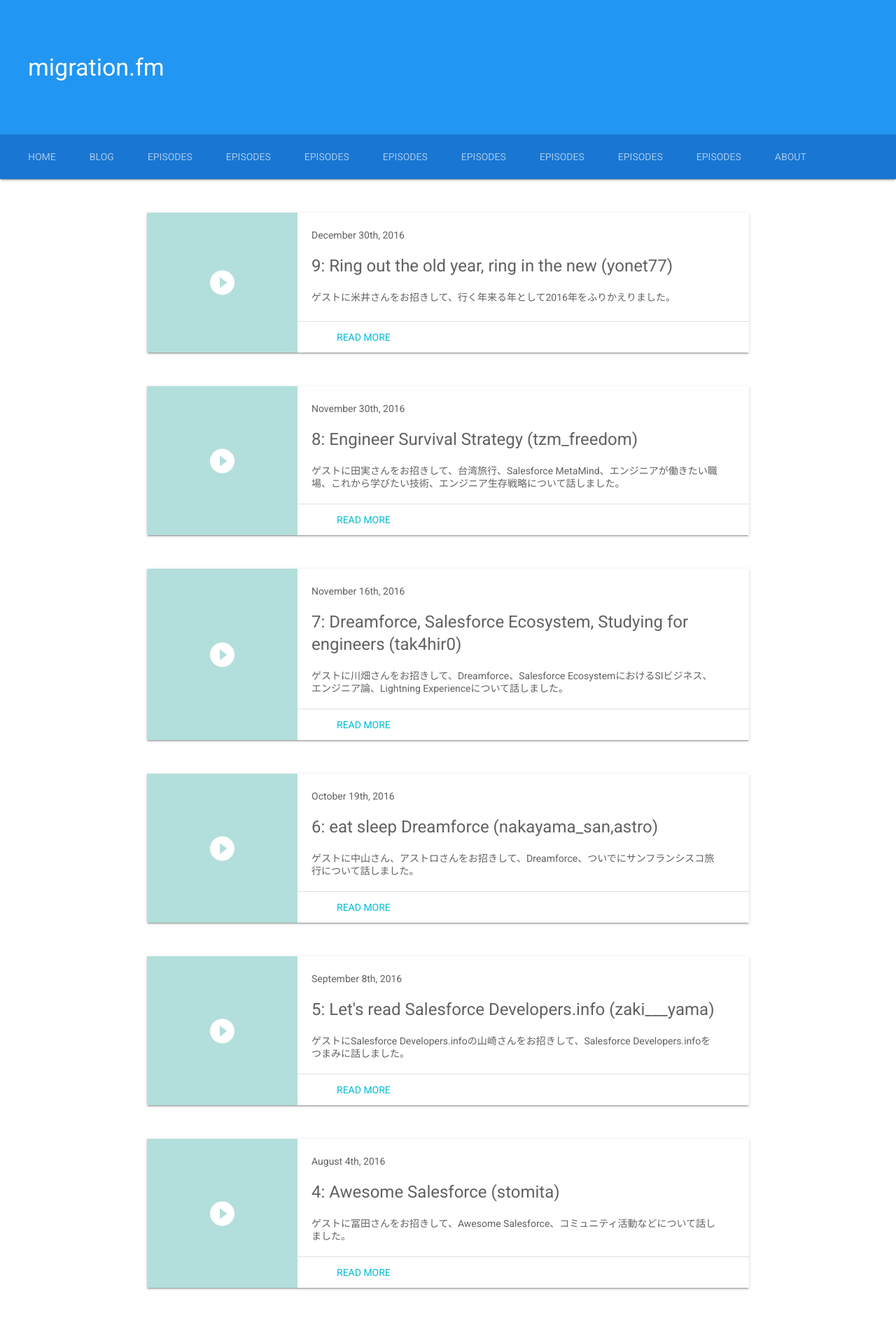
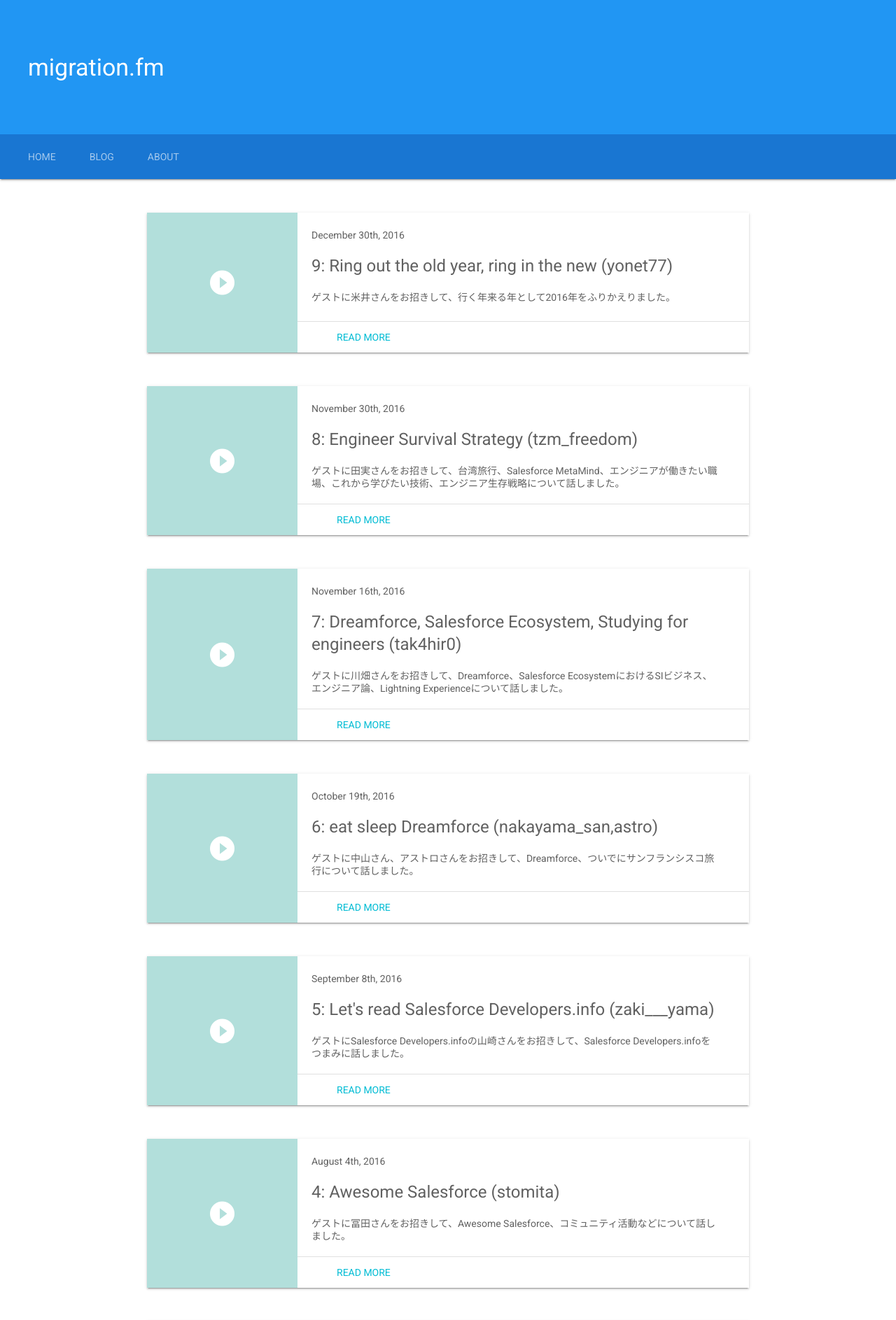
Before and after one commit to migrationfm/migrationfm.github.io, a Jekyll site: the page built from index.html, in a window 1280 px wide. Shown: the top 1887 px of the page at 70% size. Built offline with Jekyll 4.4.1, drawn with Linux system fonts in a browser that asks for light colours; nearby versions of some CDN libraries; the list of posts is cut into pages by our own code.

Commit message:
Fix header

```diff
--- a/_includes/header.html
+++ b/_includes/header.html
@@ -10,7 +10,7 @@
     <a href="{{ site.baseurl }}" class="mdl-layout__tab">Home</a>
     <a href="{{ site.blog_url }}" class="mdl-layout__tab">Blog</a>
     {% for page in site.pages %}
-      {% if page.title and page.title != "EPISODES" %}
+      {% if page.title and page.title != "Episodes" %}
         <a href="{{ page.url | replace_first: '/', '' | prepend: site.baseurl }}" class="mdl-layout__tab">{{ page.title }}</a>
       {% endif %}
     {% endfor %}
```
